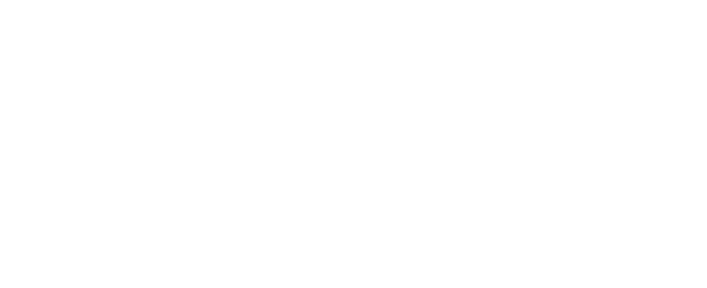
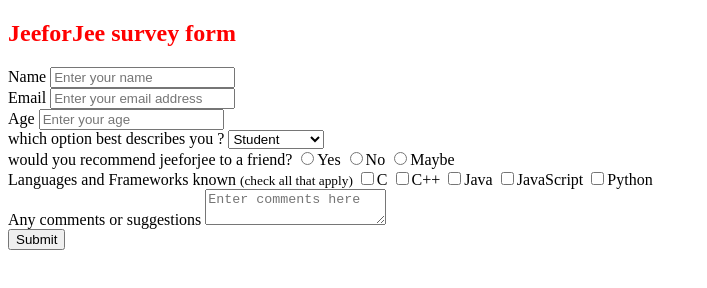
Before and after one commit to monoo920/My_survey_form, a plain HTML site: page index.html in a window 1280 px wide. Shown: the whole page, without its empty margins (0-707 px from the left). Drawn offline with Linux system fonts and the light colour scheme.

Commit message:
initial commit

```diff
--- a/index.html
+++ b/index.html
@@ -3,9 +3,82 @@
 <head>
     <meta charset="UTF-8">
     <meta name="viewport" content="width=device-width, initial-scale=1.0">
-    <title>Document</title>
+    <title>Survey_from</title>
+    <link rel="stylesheet" href="style.css">
 </head>
 <body>
+    <div class="container">
+        <header class="header">
+            <h2>JeeforJee survey form</h2>
+        </header>
+        <form action="" id="form">
+            <div class="form-control">
+                <label for="name" id="label-name">Name</label>
+                <input type="text" id="name" placeholder="Enter your name" required>
+            </div>
+            <div class="form-control">
+                <label for="email" id="label-email">Email</label>
+                <input type="email" id="mail" placeholder="Enter your email address" required>
+            </div>
+            <div class="form-control">
+                <label for="age" id="label-age">Age</label>
+                <input type="number" id="age" placeholder="Enter your age">
+            </div>
+            <div class="form-control">
+                <label for="role" id="label-role">which option best describes you ?</label>
+                <select name="role" id="role">
+                    <option value="student">Student</option>
+                    <option value="professional">Professional</option>
+                    <option value="intern">Intern</option>
+                    <option value="other">Other</option>
+                </select>
+            </div>
+            <div class="form-control">
+                <label for="">
+                    would you recommend jeeforjee to a friend?
+                </label>
+                <label for="recommend-1">
+                    <input type="radio" id="recommend-1" name="recommend">Yes
+                </label>
+                <label for="recommend-2">
+                    <input type="radio" id="recommend-2" name="recommend">No
+                </label>
+                <label for="recommend-3">
+                    <input type="radio" id="recommend-3" name="recommend">Maybe
+                </label>
+            </div>
+            <div class="form-control">
+                <label >Languages and Frameworks known
+                    <small>(check all that apply)</small>
+                </label>
+                <label for="in-1">
+                    <input type="checkbox" name="in">C
+                </label>
+                <label for="in-2">
+                    <input type="checkbox" name="in">C++
+                </label>
+                <label for="in-3">
+                    <input type="checkbox" name="in">Java
+                </label>
+                <label for="in-4">
+                    <input type="checkbox" name="in">JavaScript
+                </label>
+                <label for="in-5">
+                    <input type="checkbox" name="in">Python
+                </label>
+            </div>
+            <!-- multiline text input field -->
+            <div class="form-control">
+                <label for="comment">
+                    Any comments or suggestions
+                </label>
+                <textarea name="comment" id="comment" placeholder="Enter comments here"></textarea>
+            </div>
+            <!-- submit button -->
+             <button type="submit" value="submit">Submit</button>
+        </form>
+    </div>
+
 
 </body>
 </html>
--- a/style.css
+++ b/style.css
@@ -0,0 +1,3 @@
+h2{
+    color:red;
+}
```
